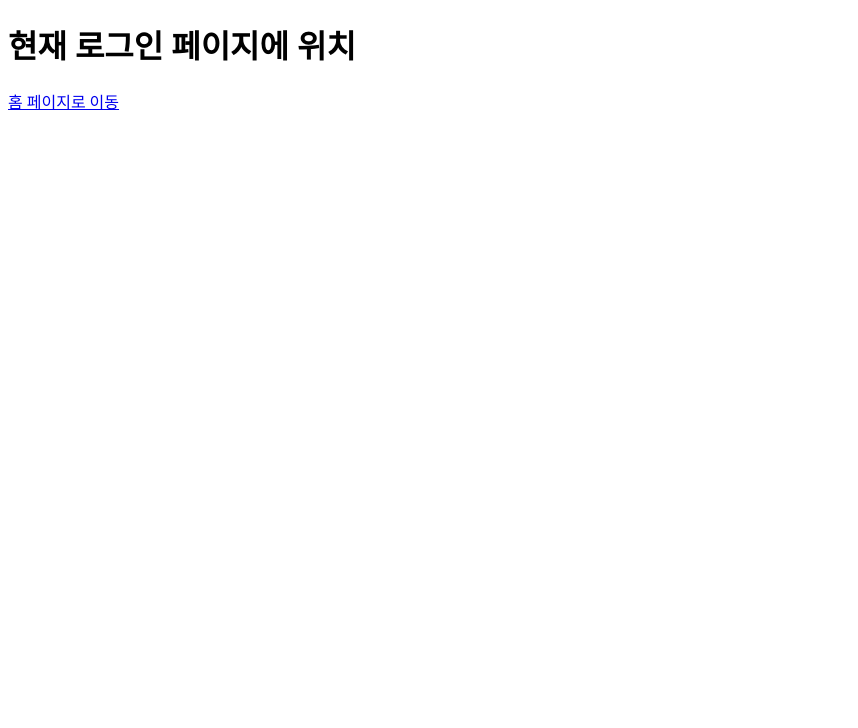
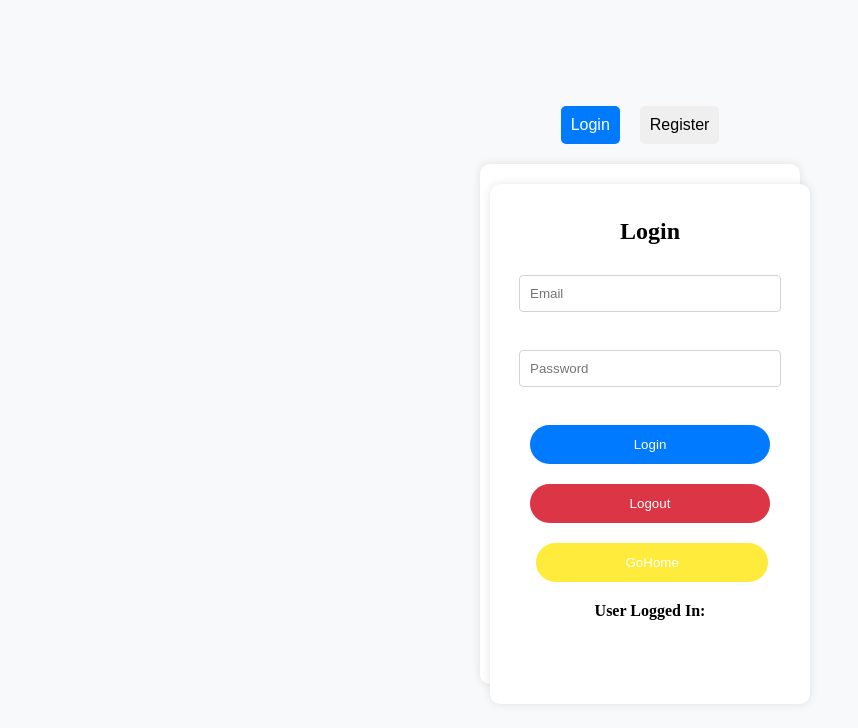
Before and after one commit to Minkyungi/webframework, a React (Create React App) app in the folder refrigerator/: page /login in a window 1280 px wide. Shown: the top 728 px of the page, without its empty margins (0-858 px from the left). Built offline with nearby package versions, Linux system fonts and the light colour scheme; no server answers.

Commit message:
헤더 추가, 로그인 관련 리다이렉션 추가

```diff
--- a/refrigerator/package.json
+++ b/refrigerator/package.json
@@ -6,6 +6,7 @@
     "@testing-library/jest-dom": "^5.17.0",
     "@testing-library/react": "^13.4.0",
     "@testing-library/user-event": "^13.5.0",
+    "firebase": "^10.6.0",
     "node-fetch": "^3.3.2",
     "react": "^18.2.0",
     "react-dom": "^18.2.0",
--- /dev/null
+++ b/refrigerator/src/components/Header.js
@@ -0,0 +1,48 @@
+// components/Header.js
+import React, { useState, useEffect } from 'react';
+import { Link } from 'react-router-dom';
+import { getAuth, onAuthStateChanged, signOut } from "firebase/auth";
+import '../styles/Header.css';
+
+const Header = () => {
+  const [isAuthenticated, setIsAuthenticated] = useState(false);
+  const auth = getAuth();
+
+  useEffect(() => {
+    onAuthStateChanged(auth, (user) => {
+      if (user) {
+        setIsAuthenticated(true);
+      } else {
+        setIsAuthenticated(false);
+      }
+    });
+  }, [auth]);
+
+  const handleSignOut = () => {
+    signOut(auth).then(() => {
+      console.log("User signed out");
+    }).catch((error) => {
+      console.error("Sign out error", error);
+    });
+  };
+
+  return (
+    <header className="header">
+      <Link to="/">
+        <img src="/data/logo.png" alt="Logo" className="logo" />
+      </Link>
+      <nav>
+        {isAuthenticated ? (
+          <>
+            <Link to="/bookmarks">찜한 목록</Link>
+            <button onClick={handleSignOut}>로그아웃</button>
+          </>
+        ) : (
+          <Link to="/login">로그인</Link>
+        )}
+      </nav>
+    </header>
+  );
+};
+
+export default Header;
--- a/refrigerator/src/components/Home.js
+++ b/refrigerator/src/components/Home.js
@@ -1,9 +1,11 @@
 // ./components/home.js
 import { Link } from 'react-router-dom';
+import Header from './Header';
 
 const Home = () => {
   return (
     <>
+      <Header />
       <h1>현재 홈 페이지에 위치</h1>
       <Link to="/menu">메뉴 페이지로 이동</Link>
       <p></p>
--- a/refrigerator/src/components/Login.js
+++ b/refrigerator/src/components/Login.js
@@ -1,13 +1,33 @@
-// ./components/login.js
-import { Link } from 'react-router-dom';
+// ./components/Login.js
+import React, { useState } from "react";
+import LoginForm from "./LoginForm";
+import RegisterForm from "./RegisterForm";
+import "../styles/Login.css"; // 스타일 파일 추가
 
 const Login = () => {
-    return (
-      <>
-        <h1>현재 로그인 페이지에 위치</h1>
-        <Link to="/">홈 페이지로 이동</Link>
-      </>
-    );
-  };
+  const [showLogin, setShowLogin] = useState(true);
 
-  export default Login;
+  return (
+    <div className="login-container">
+      <div className="button-container">
+        <button
+          className={showLogin ? "active" : ""}
+          onClick={() => setShowLogin(true)}
+        >
+          Login
+        </button>
+        <button
+          className={!showLogin ? "active" : ""}
+          onClick={() => setShowLogin(false)}
+        >
+          Register
+        </button>
+      </div>
+      <div className="form-container">
+        {showLogin ? <LoginForm /> : <RegisterForm />}
+      </div>
+    </div>
+  );
+};
+
+export default Login;
--- /dev/null
+++ b/refrigerator/src/components/LoginForm.js
@@ -0,0 +1,83 @@
+// LoginForm.js
+import React, { useState, useEffect } from "react";
+import { useNavigate } from "react-router-dom"; //리다이렉션을 위해 임포트
+import { signInWithEmailAndPassword, signOut, onAuthStateChanged } from "firebase/auth";
+import { firebaseAuth } from "../firebase-config";
+import { Link } from "react-router-dom";
+
+const LoginForm = () => {
+  const [loginEmail, setLoginEmail] = useState("");
+  const [loginPassword, setLoginPassword] = useState("");
+  const [user, setUser] = useState({});
+  const navigate = useNavigate(); //리다이렉션을 위해 추가
+
+  useEffect(() => {
+    const unsubscribe = onAuthStateChanged(firebaseAuth, (currentUser) => {
+      if (currentUser) {
+        navigate('/'); // 이미 로그인된 사용자는 홈으로 리다이렉트
+      }
+    });
+
+    return () => unsubscribe();
+  }, [navigate]);
+
+  const login = async () => {
+    try {
+      await signInWithEmailAndPassword(
+        firebaseAuth,
+        loginEmail,
+        loginPassword
+      );
+      navigate('/'); // 로그인 후 홈 페이지로 리다이렉트
+    } catch (error) {
+      console.log(error.message);
+    }
+  };
+
+  const logout = async () => {
+    await signOut(firebaseAuth);
+  };
+
+  return (
+    <div className="form-container">
+      <h3 style={{ fontSize: "24px", marginBottom: "20px" }}>Login</h3>
+      <div style={{ display: "flex", flexDirection: "column", alignItems: "center" }}>
+        <input
+          placeholder="Email"
+          onChange={(e) => setLoginEmail(e.target.value)}
+          className="input-field"
+        />
+        <br />
+        <input
+          type="password"
+          placeholder="Password"
+          onChange={(e) => setLoginPassword(e.target.value)}
+          className="input-field"
+        />
+        <br />
+        <button onClick={login} className="action-button login-button">
+          Login
+        </button>
+        <button onClick={logout} className="action-button logout-button">
+          Logout
+        </button>
+        {user && (
+          <Link to="/">
+            <button
+              className="action-button back-home-button"
+            >
+              GoHome
+            </button>
+          </Link>
+        )}
+      </div>
+      <div className="logged-in-info">
+        User Logged In:
+        <br />
+        {user?.email}
+      </div>
+    </div>
+  );
+};
+
+export default LoginForm;
--- a/refrigerator/src/components/Menu.js
+++ b/refrigerator/src/components/Menu.js
@@ -5,6 +5,8 @@
 import FilterSearch from './FilterSearch';
 import RecipeModal from './RecipeModal';
 import '../styles/Menu.css'
+import Header from './Header';
+
 
 const Menu = () => {
   const [allRecipes, setAllRecipes] = useState([]); // 전체 레시피를 저장할 상태변수
@@ -27,6 +29,10 @@
   useEffect(() => {
     handleSearchFilter();
   }, [selectedCategory]); // selectedCategory가 변경될 때마다 useEffect 실행
+
+  useEffect(()=>{
+    setCurrentPage(1);
+  },[recipes])
 
   const fetchRecipes = async () => { //json에서 전체 데이터셋을 읽어오는 함수
     const filePath = '/data/RecipeWithCal.json';
@@ -94,10 +100,8 @@
   }
 
   return (
-    <>
-      <h1>현재 메뉴 페이지에 위치</h1>
-      <Link to="/">홈 페이지로 이동</Link>
-      <br />
+    <div className="menu">
+      <Header />
       <FilterSearch
         setSearchOption={setSearchOption}
         setSearchTerm={setSearchTerm}
@@ -130,7 +134,7 @@
           다음
         </button>
       </div>
-    </>
+    </div>
   );
 };
 
--- /dev/null
+++ b/refrigerator/src/components/RegisterForm.js
@@ -0,0 +1,51 @@
+// RegisterForm.js
+import React, { useState } from "react";
+import { createUserWithEmailAndPassword } from "firebase/auth";
+import { firebaseAuth } from "../firebase-config";
+import { useNavigate } from "react-router-dom";//리다이렉션
+
+const RegisterForm = () => {
+  const [registerEmail, setRegisterEmail] = useState("");
+  const [registerPassword, setRegisterPassword] = useState("");
+  const navigate = useNavigate(); //리다이렉션
+
+
+  const register = async () => {
+    try {
+      await createUserWithEmailAndPassword(
+        firebaseAuth,
+        registerEmail,
+        registerPassword
+      );
+      navigate('/'); // 회원가입 후 홈 페이지로 리다이렉트
+    } catch (error) {
+      console.log(error.message);
+    }
+  };
+
+  return (
+    <div className="form-container">
+      <h3 style={{ fontSize: "24px", marginBottom: "20px" }}>Register</h3>
+      <div style={{ display: "flex", flexDirection: "column", alignItems: "center" }}>
+        <input
+          placeholder="Email"
+          onChange={(e) => setRegisterEmail(e.target.value)}
+          className="input-field"
+        />
+        <br />
+        <input
+          type="password"
+          placeholder="Password"
+          onChange={(e) => setRegisterPassword(e.target.value)}
+          className="input-field"
+        />
+        <br />
+        <button onClick={register} className="action-button register-button">
+          Register
+        </button>
+      </div>
+    </div>
+  );
+};
+
+export default RegisterForm;
--- /dev/null
+++ b/refrigerator/src/firebase-config.js
@@ -0,0 +1,22 @@
+// Import the functions you need from the SDKs you need
+import { initializeApp } from "firebase/app";
+import { getAuth } from "firebase/auth";
+//
+// TODO: Add SDKs for Firebase products that you want to use
+// https://firebase.google.com/docs/web/setup#available-libraries
+//
+// Your web app's Firebase configuration
+const firebaseConfig = {
+  apiKey: "AIzaSyDtN7DZguxzGM318tilSNxfVWPh-J7J6LM",
+  authDomain: "refrigerator-2ca47.firebaseapp.com",
+  projectId: "refrigerator-2ca47",
+  storageBucket: "refrigerator-2ca47.appspot.com",
+  messagingSenderId: "763121036145",
+  appId: "1:763121036145:web:f4ee72030d1d2b3768e4d0"
+};
+//
+// Initialize Firebase
+const app = initializeApp(firebaseConfig);
+const firebaseAuth = getAuth(app); // 변경된 부분: 다른 이름으로 변경
+
+export { firebaseAuth };
--- /dev/null
+++ b/refrigerator/src/styles/Header.css
@@ -0,0 +1,24 @@
+/* styles/Header.css */
+.header {
+    display: flex;
+    justify-content: space-between;
+    align-items: center;
+    padding: 0 10px;
+    background-color: #E5EAEE;
+  }
+
+  .logo {
+    height: 70px; /* 로고 이미지 크기를 조정하세요 */
+  }
+
+  nav a, nav button {
+    margin-left: 20px; /* 링크 사이의 간격을 조정하세요 */
+    text-decoration: none;
+    color: #333; /* 링크 색상을 조정하세요 */
+  }
+
+  nav button {
+    background: none;
+    border: none;
+    cursor: pointer;
+  }
--- /dev/null
+++ b/refrigerator/src/styles/Login.css
@@ -0,0 +1,92 @@
+/* ./components/Login.css*/
+body {
+  margin: 0;
+  display: flex;
+  align-items: center;
+  justify-content: center;
+  height: 100vh;
+  background-color: #f8f9fa;
+}
+
+.button-container {
+  display: flex;
+  justify-content: center;
+  margin-bottom: 20px;
+}
+
+.button-container button {
+  padding: 10px;
+  margin: 0 10px;
+  border: none;
+  cursor: pointer;
+  border-radius: 5px;
+  font-size: 16px;
+  transition: background-color 0.3s;
+}
+
+.button-container button.active {
+  background-color: #007bff; /* 파란색 */
+  color: white;
+}
+
+.form-container {
+  text-align: center;
+  background-color: white;
+  padding: 10px; /* 내부 여백을 없앰 */
+  margin: 10px auto; /* 상단과 하단에 20px의 margin을 줘서 조금 아래로 위치하도록 설정 */
+  border-radius: 10px;
+  box-shadow: 0 0 10px rgba(0, 0, 0, 0.1);
+  width: 300px;
+  height: 500px;
+}
+
+.input-field {
+  padding: 10px;
+  margin: 10px;
+  width: 80%;
+  border-radius: 4px;
+  border: 1px solid #ced4da;
+}
+
+.action-button {
+  padding: 12px;
+  margin: 10px;
+  width: 80%;
+  border-radius: 90px;
+  color: white;
+  cursor: pointer;
+  border: none;
+}
+
+.form-container button.back-home-button {
+  background-color: #ffeb3b;
+  padding: 12px;
+  margin: 10px;
+  width: 265%;  /* 수정된 부분 */
+  border-radius: 90px;
+  color: white;
+  cursor: pointer;
+  border: none;
+  margin-left: -80%;  /* 수정된 부분 */
+}
+
+.form-container button.back-home-button {
+  background-color: #ffeb3b;
+}
+
+.register-button {
+  background-color: #28a745; /* 초록색 */
+}
+
+.login-button {
+  background-color: #007bff; /* 파란색 */
+}
+
+.logout-button {
+  background-color: #dc3545; /* 빨간색 */
+}
+
+.logged-in-info {
+  margin: 10px 0;
+  font-weight: bold;
+}
--- a/refrigerator/src/styles/Recipe.css
+++ b/refrigerator/src/styles/Recipe.css
@@ -5,6 +5,8 @@
     overflow: hidden;
     box-shadow: 0 2px 4px rgba(0, 0, 0, 0.1);
     transition: box-shadow 0.3s ease;
+    max-width: 300px; /* 카드의 최대 너비를 제한합니다 */
+    margin: auto; /* 카드를 그리드 셀 내부에서 가운데로 정렬합니다 */
   }
 
   .recipe-card:hover {
--- a/refrigerator/src/styles/RecipeList.css
+++ b/refrigerator/src/styles/RecipeList.css
@@ -1,4 +1,4 @@
-/* components/RecipeList.css */
+/* styles/RecipeList.css */
 .recipe-list-container {
     padding: 16px;
   }
```
Also changed, not shown: refrigerator/public/data/logo.png (added), 1 other file (tests, documents, lock files or other folders).
